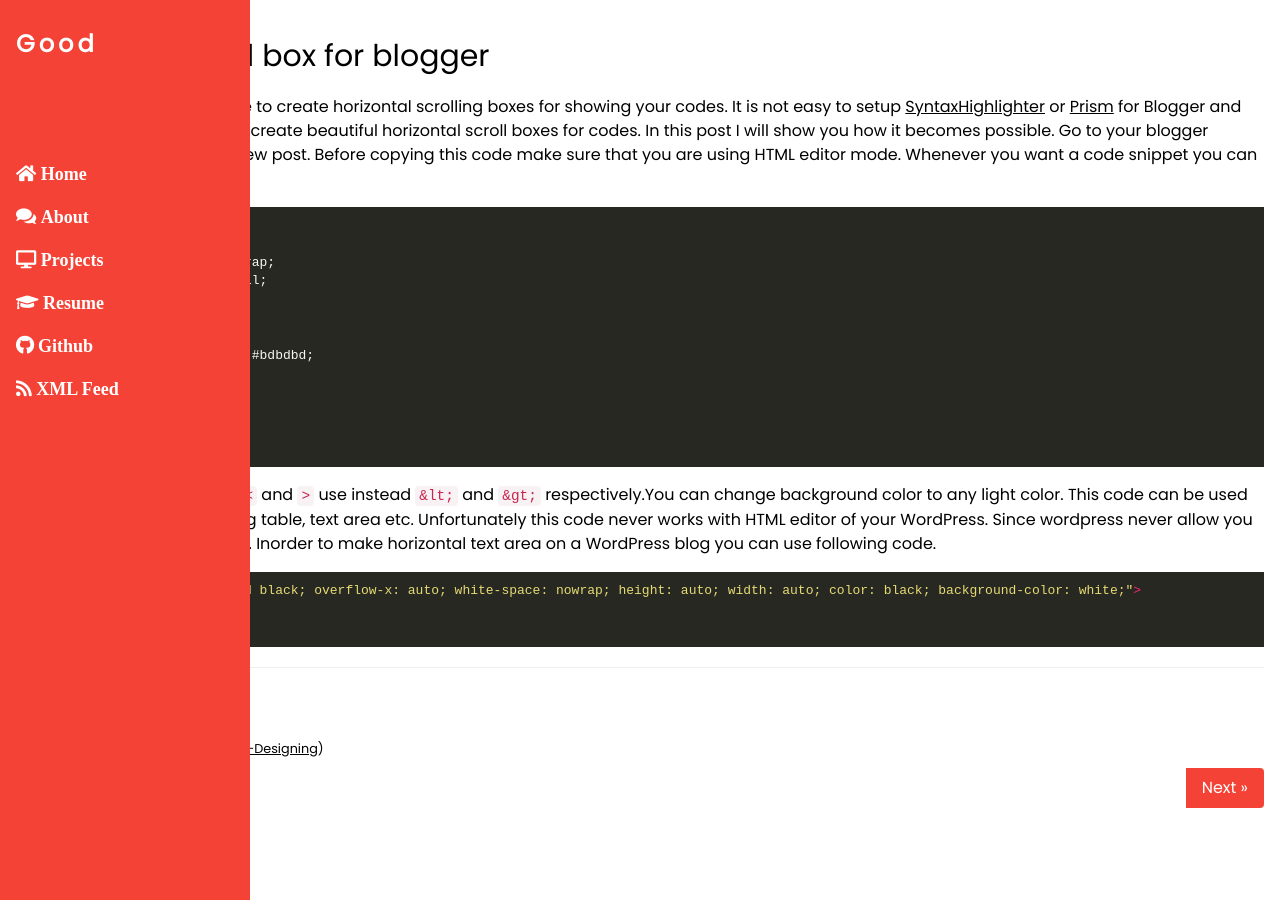
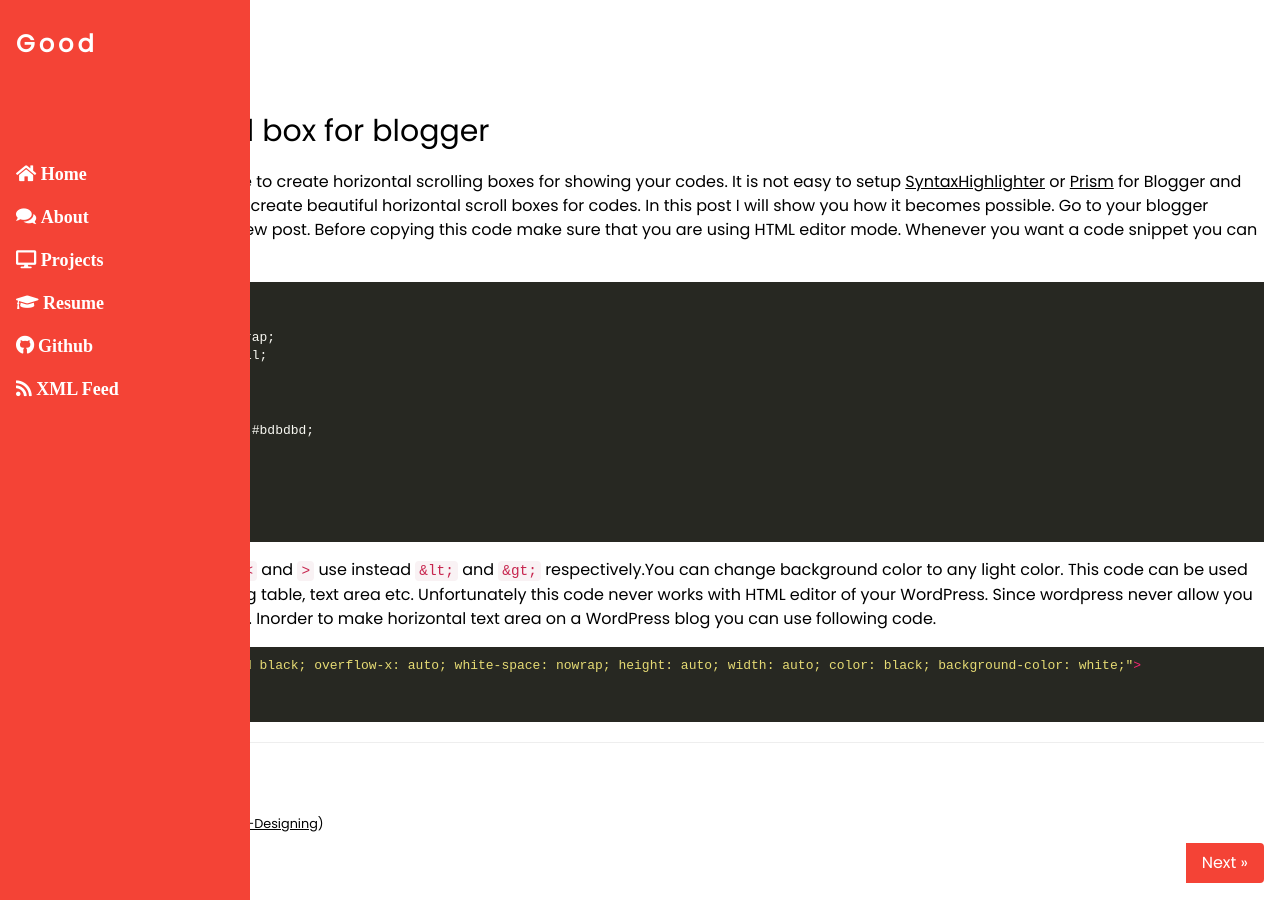
Before and after one commit to chipprogrammers/Good, a Jekyll site: the page built from _posts/2017-06-17-horizontal-scroll-box.md, in a window 1280 px wide. Built offline with Jekyll 4.4.1, drawn with Linux system fonts in a browser that asks for light colours; comment, search, counter and statistics services are not loaded.

Commit message:
Update post.html

```diff
--- a/_layouts/post.html
+++ b/_layouts/post.html
@@ -2,7 +2,7 @@
 layout: default
 ---
 
-<div class="w3-container">
+<div class="w3-container" style="margin-top:75px">
     {{ content }}
 <hr />
 {% assign hasSimilar = '' %}
```
